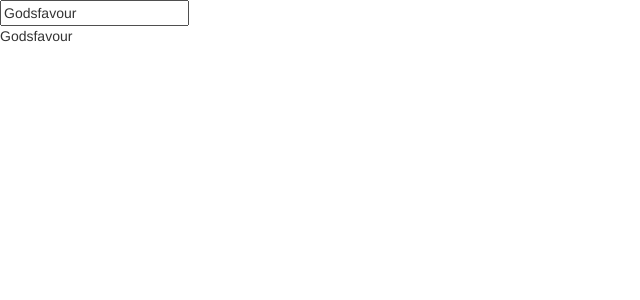
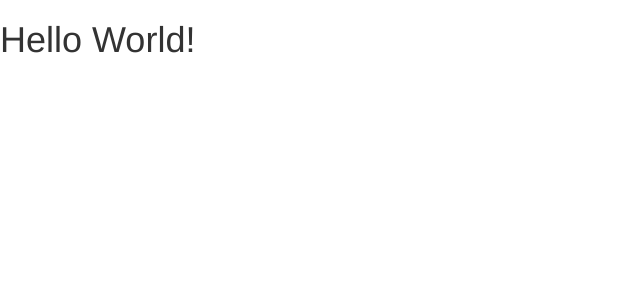
Before and after one commit to godsfavours/first-angular-project, an Angular app: page / in a window 1280 px wide. Shown: the top 300 px of the page, without its empty margins (0-640 px from the left). Built offline with nearby package versions, Linux system fonts and the light colour scheme.

Commit message:
create server component

```diff
--- a/src/app/app.component.html
+++ b/src/app/app.component.html
@@ -1,2 +1 @@
-<input type="text" [(ngModel)]="name">
-<p>{{ name }}</p>
+<h1>Hello World!</h1>
--- a/src/app/app.component.ts
+++ b/src/app/app.component.ts
@@ -6,5 +6,4 @@ import { Component } from '@angular/core';
   styleUrls: ['./app.component.css']
 })
 export class AppComponent {
-  name = 'Godsfavour';
 }
--- /dev/null
+++ b/src/app/server/server.component.html
@@ -0,0 +1 @@
+<h2>Server Component</h2>
--- a/src/index.html
+++ b/src/index.html
@@ -1,5 +1,6 @@
 <!doctype html>
 <html lang="en">
+
 <head>
   <meta charset="utf-8">
   <title>FirstAngularProject</title>
@@ -7,7 +8,9 @@
   <meta name="viewport" content="width=device-width, initial-scale=1">
   <link rel="icon" type="image/x-icon" href="favicon.ico">
 </head>
+
 <body>
   <app-root></app-root>
 </body>
+
 </html>
```
Also changed, not shown: src/app/server/server.component.ts (added, +12 -0 lines), src/app/server/server.component.css (added).
